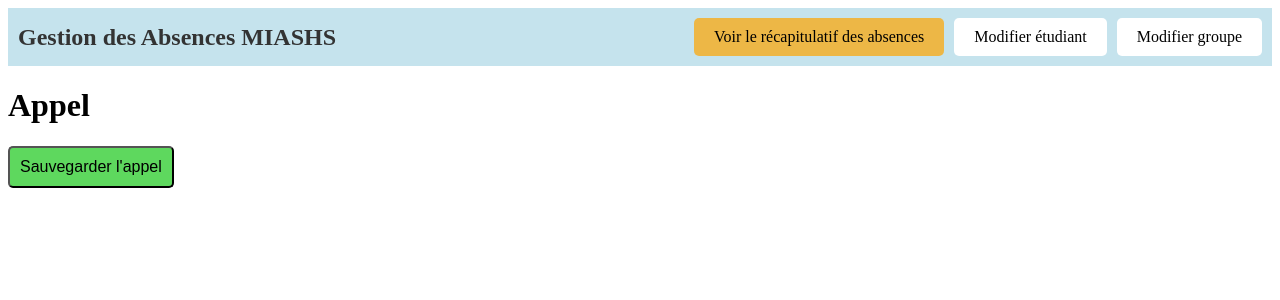
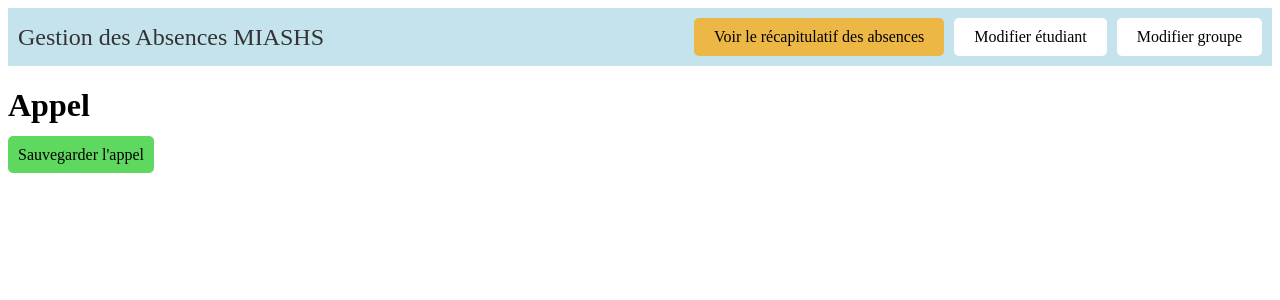
Before and after one commit to CaroleLeCrac/Projet-Info-2024, a Vue app in the folder GestionAbsenceFront/: page /appel in a window 1280 px wide. Shown: the top 300 px of the page. Built offline with nearby package versions, Linux system fonts and the light colour scheme.

Commit message:
routerlink titre de la homeNavigationBar

```diff
--- a/GestionAbsenceFront/src/App.vue
+++ b/GestionAbsenceFront/src/App.vue
@@ -1,7 +1,6 @@
 
 <template>
   <HomeNavigationBar/>
-  <SelectionPresenceList/>
   <RouterView />
 </template>
 
@@ -10,7 +9,6 @@
 import {computed, ref} from 'vue';
 import HomeNavigationBar from './pages/HomeView/HomeNavigationBar.vue';
 import { RouterView } from 'vue-router';
-import SelectionPresenceList from './pages/Call/SelectionPresenceList.vue';
 
 const studentList = ref([
   'Carole Mitton', 'Léna Kieffel', 'Roxane Dubus', 'Solenn Ragueneau', 'Mathias Devilliers', 'Saliha Ozturk'
--- a/GestionAbsenceFront/src/pages/Call/CallPage.vue
+++ b/GestionAbsenceFront/src/pages/Call/CallPage.vue
@@ -3,15 +3,13 @@
     <div>
         <h1>Appel</h1>
         <SelectionPresenceList/>
-        <!--Le bouton doit apparaitre à chaque fois qu'un changement est fait dans la liste-->
         <!--dans le composant, afficher présent.e et absent.e dans la liste à côté du nom ?-->
         <!--dans le composant, ajouter un bouton voir le récap de l'étudiant lorsqu'on le survole-->
-        <button
+        <RouterLink to="/creneau"
             v-if="!callSaved"
             class="button-save"
             @click="saveCall"
-        >Sauvegarder l'appel</button>
-        <p v-if="showNotification" class="notification">Appel sauvegardé avec succès</p>
+        >Sauvegarder l'appel</RouterLink>
     </div>
 </template>
 
@@ -19,24 +17,20 @@
 
 import { ref } from 'vue';
 import SelectionPresenceList from './SelectionPresenceList.vue';
+import { RouterLink } from 'vue-router';
 
 const callSaved = ref(false);
-const showNotification = ref(false);
 
 function saveCall() {
     /* Sauvegarder l'appel */
     callSaved.value = true;
-    showNotification.value = true;
-
-    setTimeout(() => {
-        showNotification.value = false;
-    }, 3000); // temps d'affichage du message de sauvegarde de l'appel
 }
 
 </script>
 
 <style scoped>
 .button-save {
+    text-decoration: none;
     background-color: rgb(94, 216, 94);
     color: black;
     padding: 10px 10px;
@@ -45,10 +39,6 @@ function saveCall() {
     font-size: 16px;
 }
 
-.notification {
-    color: rgb(94, 216, 94);
-}
-
 .button-save:hover {
     background-color: rgb(99, 201, 99);
 }
--- a/GestionAbsenceFront/src/pages/HomeView/HomeNavigationBar.vue
+++ b/GestionAbsenceFront/src/pages/HomeView/HomeNavigationBar.vue
@@ -4,7 +4,7 @@
 
 <template>
 <nav class="navigation-bar">
-  <h1 class="title-navigation-bar">Gestion des Absences MIASHS</h1>
+  <RouterLink to="/" class="title-navigation-bar">Gestion des Absences MIASHS</RouterLink>
   <div class="navigation-buttons">
     <RouterLink to="/récapitulatifs" class="summary-navigation">Voir le récapitulatif des absences</RouterLink>
     <RouterLink to="/modificationEtudiant" class="modification-navigation">Modifier étudiant</RouterLink>
@@ -25,6 +25,7 @@
 
 /*Style pour le titre de la barre de navigation */
 .title-navigation-bar {
+  text-decoration: none;
   font-size: 24px; /* Taille du texte */
   margin: 0; /* Supprime les marges */
   color : #333; /* Couleur du texte */
@@ -63,6 +64,11 @@
 }
 
 /* Effet au survol des boutons */
+
+.title-navigation-bar:hover {
+  color: rgba(255,140,0,0.9);
+}
+
 .summary-navigation:hover {
   background-color: rgba(255,140,0,0.9); /* Couleur plus sombre au survol */
 }
```
